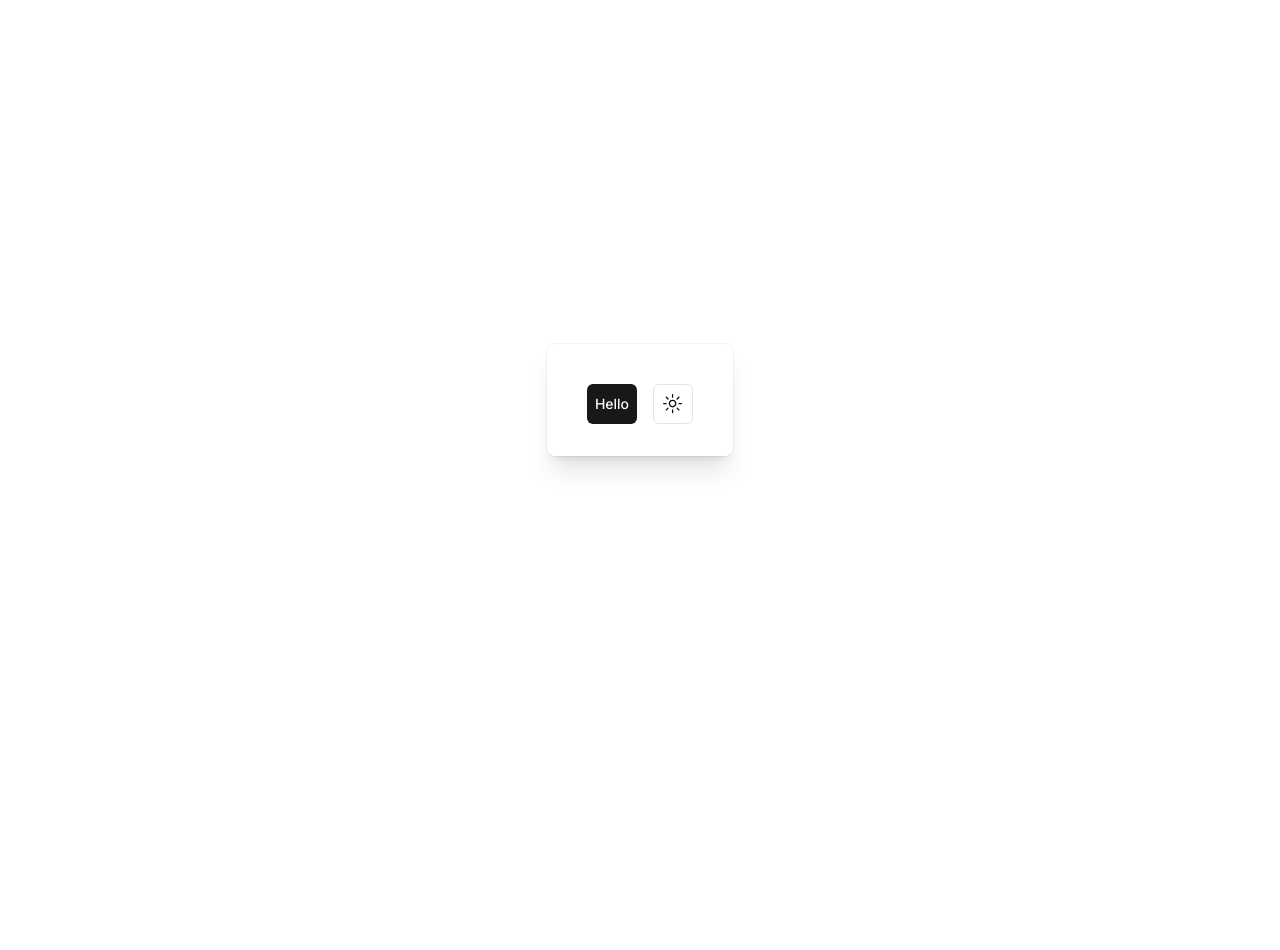
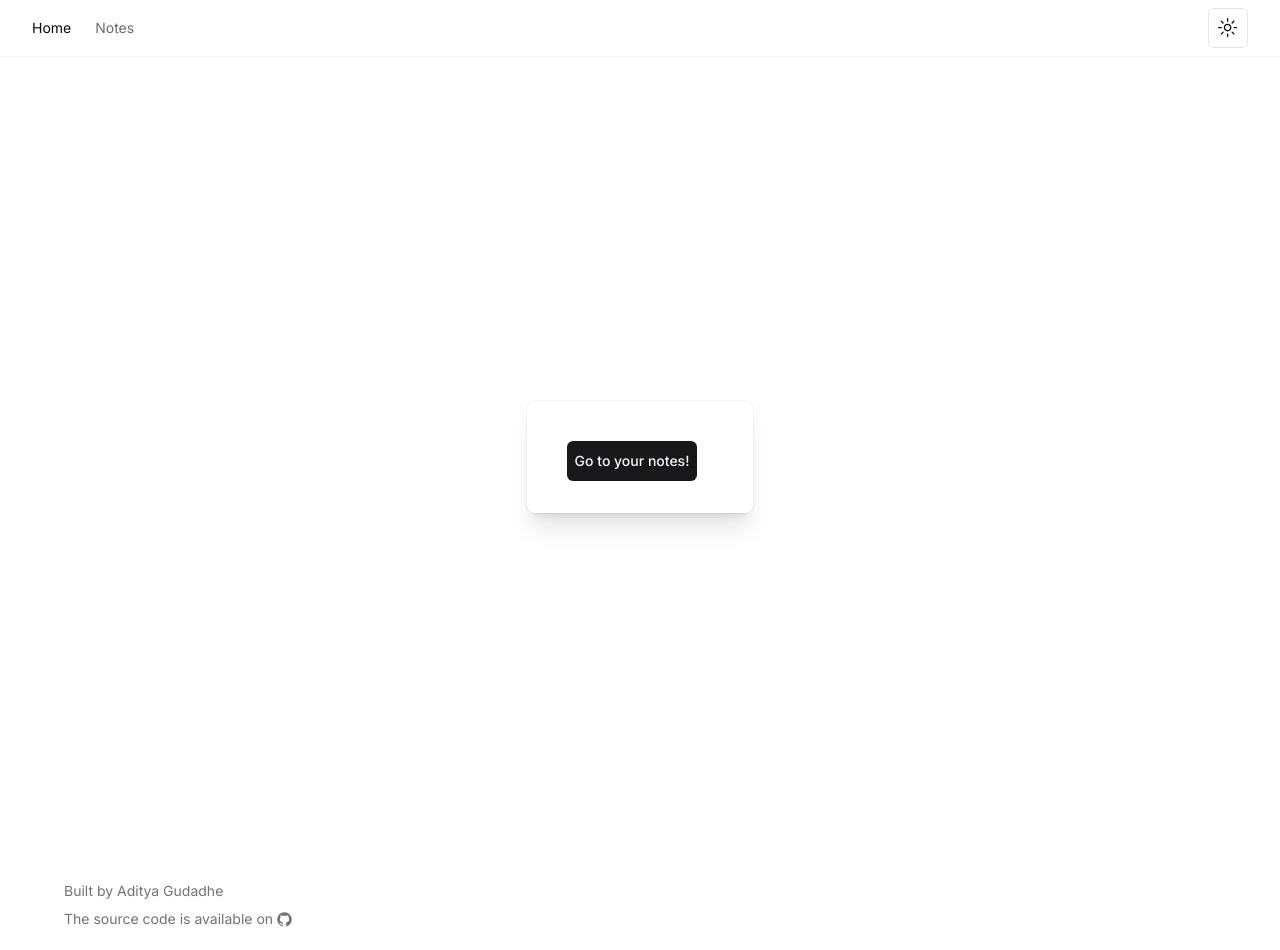
Before and after one commit to AdityaGudadhe/leetcodeboard, a Next.js app: page / in a window 1280 px wide. Shown: the top 950 px of the page. Before the commit the page ends 800 px from the top, so only its background shows below. Built offline with nearby package versions, Linux system fonts and the light colour scheme.

Commit message:
excalidraw integration

```diff
--- a/app/layout.tsx
+++ b/app/layout.tsx
@@ -2,6 +2,9 @@ import type { Metadata } from "next"
 import { Inter } from "next/font/google"
 import "./globals.css"
 import { ThemeProvider } from "@/components/theme-provider"
+import SiteFooter from "@/components/footer"
+import { SiteHeader } from "@/components/header"
+import React from "react"
 
 const inter = Inter({ subsets: ["latin"] })
 
@@ -24,7 +27,9 @@ export default function RootLayout({
           enableSystem
           disableTransitionOnChange
         >
+          <SiteHeader/>
           {children}
+          <SiteFooter />
         </ThemeProvider>
       </body>
     </html>
--- a/app/page.tsx
+++ b/app/page.tsx
@@ -2,15 +2,18 @@
 import * as React from "react"
 import { ModeToggle } from "@/components/mode-toggle"
 import { Button } from "@/components/ui/button"
+import { useRouter } from "next/navigation"
 
 export default function Home() {
+  const router = useRouter();
   return (
     <div className="relative flex min-h-screen flex-col justify-center overflow-hidden py-6 sm:py-12">
       <div className="relative dark:border-amber-50 dark:border px-6 pt-10 pb-8 shadow-xl ring-1 ring-gray-900/5 sm:mx-auto sm:max-w-lg sm:rounded-lg sm:px-10">
         <div className="flex justify-around">
-          <Button className="p-2 rounded-md">Hello</Button>
+          <Button className="p-2 rounded-md" onClick={()=>{
+            router.push('/problems')
+          }}>Go to your notes!</Button>
           <div className="p-2" />
-          <ModeToggle/>
         </div>
       </div>
     </div>
--- a/app/problems/[id]/page.tsx
+++ b/app/problems/[id]/page.tsx
@@ -1,5 +1,18 @@
+"use client"
+
+import { useParams } from "next/navigation"
+import { Excalidraw } from "@excalidraw/excalidraw"
+import ExcalidrawWrapper from "@/components/excalidraw-wrapper"
+
+type paramType = {
+  id: string
+}
+
 export default function Id(){
+  const params = useParams<paramType>()
+  const id = Number(params.id);
+  // document.title = String(id);
   return <div>
-    hello world!
+    <ExcalidrawWrapper/>
   </div>
 }
--- /dev/null
+++ b/components/excalidraw-wrapper.tsx
@@ -0,0 +1,14 @@
+"use client";
+import { Excalidraw, convertToExcalidrawElements } from "@excalidraw/excalidraw";
+
+// import "@excalidraw/excalidraw/index.css";
+import React from "react"
+
+const ExcalidrawWrapper: React.FC = () => {
+  return (
+    <div style={{height:"500px", width:"1000px"}}>
+      <Excalidraw />
+    </div>
+  );
+};
+export default ExcalidrawWrapper;
--- /dev/null
+++ b/components/footer.tsx
@@ -0,0 +1,25 @@
+import { GitHubLogoIcon } from "@radix-ui/react-icons"
+
+export default function SiteFooter() {
+  return (
+    <footer className="py-6 md:px-8 md:py-0">
+      <div className="container border-t-0 flex flex-col items-center justify-between gap-4 md:h-24 md:flex-row">
+        <div className="text-balance text-center text-sm leading-loose text-muted-foreground md:text-left">
+        <p>
+          Built by Aditya Gudadhe
+        </p>
+          <div className="flex items-center justify-end text-sm leading-loose">
+            <div className="pr-1"><p>The source code is available on</p></div>
+            <a href={"https://github.com/AdityaGudadhe/leetcodeboard"}>
+              <svg width="15" height="15" viewBox="0 0 15 15" fill="none" xmlns="http://www.w3.org/2000/svg">
+                <path
+                  d="M7.49933 0.25C3.49635 0.25 0.25 3.49593 0.25 7.50024C0.25 10.703 2.32715 13.4206 5.2081 14.3797C5.57084 14.446 5.70302 14.2222 5.70302 14.0299C5.70302 13.8576 5.69679 13.4019 5.69323 12.797C3.67661 13.235 3.25112 11.825 3.25112 11.825C2.92132 10.9874 2.44599 10.7644 2.44599 10.7644C1.78773 10.3149 2.49584 10.3238 2.49584 10.3238C3.22353 10.375 3.60629 11.0711 3.60629 11.0711C4.25298 12.1788 5.30335 11.8588 5.71638 11.6732C5.78225 11.205 5.96962 10.8854 6.17658 10.7043C4.56675 10.5209 2.87415 9.89918 2.87415 7.12104C2.87415 6.32925 3.15677 5.68257 3.62053 5.17563C3.54576 4.99226 3.29697 4.25521 3.69174 3.25691C3.69174 3.25691 4.30015 3.06196 5.68522 3.99973C6.26337 3.83906 6.8838 3.75895 7.50022 3.75583C8.1162 3.75895 8.73619 3.83906 9.31523 3.99973C10.6994 3.06196 11.3069 3.25691 11.3069 3.25691C11.7026 4.25521 11.4538 4.99226 11.3795 5.17563C11.8441 5.68257 12.1245 6.32925 12.1245 7.12104C12.1245 9.9063 10.4292 10.5192 8.81452 10.6985C9.07444 10.9224 9.30633 11.3648 9.30633 12.0413C9.30633 13.0102 9.29742 13.7922 9.29742 14.0299C9.29742 14.2239 9.42828 14.4496 9.79591 14.3788C12.6746 13.4179 14.75 10.7025 14.75 7.50024C14.75 3.49593 11.5036 0.25 7.49933 0.25Z"
+                  fill="currentColor" fill-rule="evenodd" clip-rule="evenodd"></path>
+              </svg>
+            </a>
+          </div>
+        </div>
+      </div>
+    </footer>
+  )
+}
--- /dev/null
+++ b/components/header.tsx
@@ -0,0 +1,19 @@
+import { ModeToggle } from "@/components/mode-toggle"
+import { MainNav } from "@/components/main-nav"
+
+export function SiteHeader() {
+  return (
+    <header className="sticky top-0 z-50 w-full border-b border-border/40 bg-background/95 backdrop-blur supports-[backdrop-filter]:bg-background/60">
+      <div className="container flex h-14 max-w-screen-2xl items-center">
+        <MainNav />
+        <div className="flex flex-1 items-center justify-between space-x-2 md:justify-end">
+          <div className="w-full flex-1 md:w-auto md:flex-none">
+          </div>
+          <nav className="flex items-center">
+            <ModeToggle/>
+          </nav>
+        </div>
+      </div>
+    </header>
+  )
+}
--- /dev/null
+++ b/components/main-nav.tsx
@@ -0,0 +1,35 @@
+"use client"
+import Link from "next/link"
+import { usePathname } from "next/navigation"
+import { cn } from "@/lib/utils"
+
+export function MainNav() {
+  const pathname = usePathname()
+
+  return (
+    <div className="mr-4 hidden md:flex">
+      <nav className="flex items-center gap-4 text-sm lg:gap-6">
+        <Link
+          href="/"
+          className={cn(
+            "transition-colors hover:text-foreground/80",
+            pathname === "/" ? "text-foreground" : "text-foreground/60"
+          )}
+        >
+          Home
+        </Link>
+        <Link
+          href="/problems"
+          className={cn(
+            "transition-colors hover:text-foreground/80",
+            pathname?.startsWith("/problems")
+              ? "text-foreground"
+              : "text-foreground/60"
+          )}
+        >
+          Notes
+        </Link>
+      </nav>
+    </div>
+  )
+}
--- a/package.json
+++ b/package.json
@@ -11,6 +11,7 @@
     "format:fix": "prettier --write --ignore-path .gitignore ."
   },
   "dependencies": {
+    "@excalidraw/excalidraw": "^0.17.6",
     "@hookform/resolvers": "^3.6.0",
     "@radix-ui/react-dropdown-menu": "^2.1.1",
     "@radix-ui/react-icons": "^1.3.0",
@@ -21,8 +22,8 @@
     "lucide-react": "^0.399.0",
     "next": "14.2.4",
     "next-themes": "^0.3.0",
-    "react": "^18",
-    "react-dom": "^18",
+    "react": "^18.3.1",
+    "react-dom": "^18.3.1",
     "react-hook-form": "^7.52.0",
     "tailwind-merge": "^2.3.0",
     "tailwindcss-animate": "^1.0.7",
```
Also changed, not shown: 1 other file (tests, documents, lock files or other folders).
